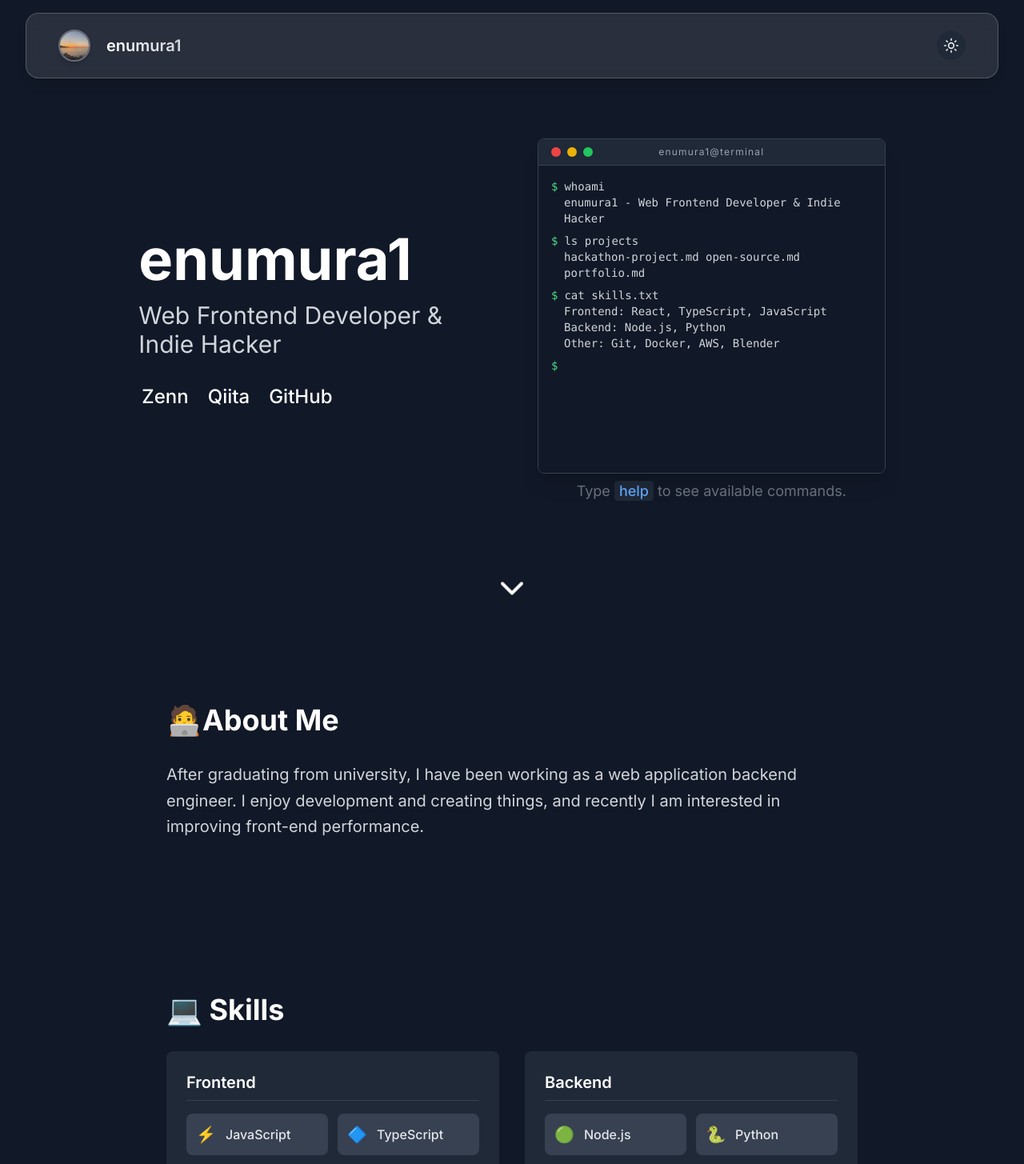
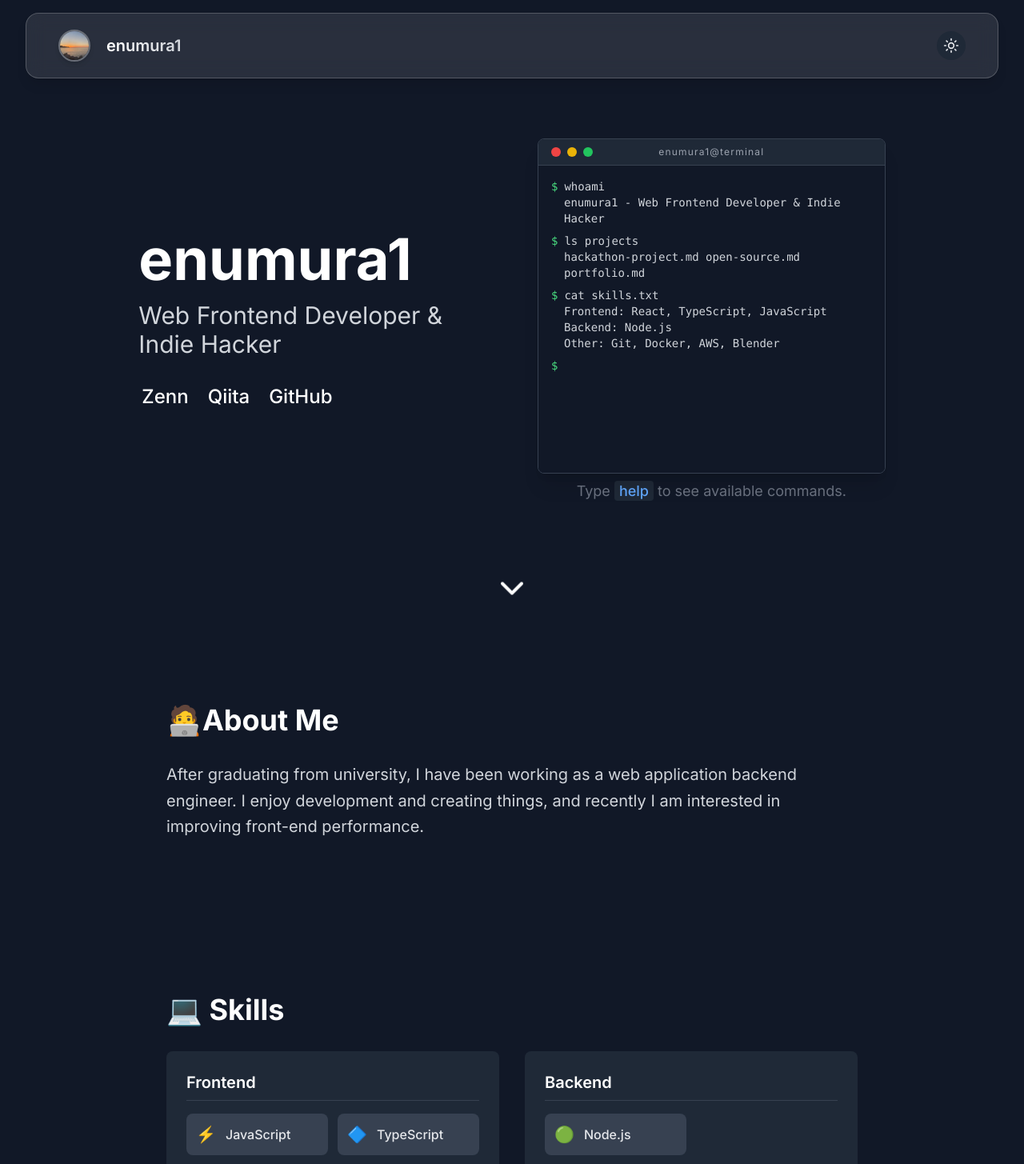
Before and after one commit to enumura1/portofolio-site-v3, a Next.js app: page / in a window 1280 px wide. Shown: the top 1455 px of the page at 80% size. Built offline with nearby package versions, Linux system fonts and the light colour scheme; no server answers.

Commit message:
delete:sk content

```diff
--- a/src/components/static/Skills.tsx
+++ b/src/components/static/Skills.tsx
@@ -19,8 +19,7 @@ type Skill = {
     {
       name: "Backend",
       items: [
-        { name: "Node.js", icon: "🟢" },
-        { name: "Python", icon: "🐍" }
+        { name: "Node.js", icon: "🟢" }
       ]
     },
     {
--- a/src/components/static/TerminalInterface.tsx
+++ b/src/components/static/TerminalInterface.tsx
@@ -8,7 +8,7 @@ export function TerminalInterface() {
   const [commands, setCommands] = useState<{command: string, output: string}[]>([
     { command: 'whoami', output: 'enumura1 - Web Frontend Developer & Indie Hacker' },
     { command: 'ls projects', output: 'hackathon-project.md  open-source.md  portfolio.md' },
-    { command: 'cat skills.txt', output: 'Frontend: React, TypeScript, JavaScript \nBackend: Node.js, Python\nOther: Git, Docker, AWS, Blender' }
+    { command: 'cat skills.txt', output: 'Frontend: React, TypeScript, JavaScript \nBackend: Node.js \nOther: Git, Docker, AWS, Blender' }
   ]);
   const terminalRef = useRef<HTMLDivElement>(null);
   const inputRef = useRef<HTMLInputElement>(null);
@@ -87,7 +87,7 @@ export function TerminalInterface() {
             output = 'hackathon-project.md  open-source.md  portfolio.md';
             break;
         case 'cat skills.txt':
-            output = 'Frontend: React, TypeScript, JavaScript, Tailwind CSS\nBackend: Node.js, Python\nOther: Git, Docker, AWS, Blender';
+            output = 'Frontend: React, TypeScript, JavaScript, Tailwind CSS\nBackend: Node.js \nOther: Git, Docker, AWS, Blender';
             break;
         case 'cat resolutions':
             output = '🎯 Annual Developer Goals 2025:\n\n1. Master React Server Components & streaming patterns\n2. Contribute to 3+ open-source projects\n3. Write a technical e-book on web performance\n4. Launch 2 side projects with focus on accessibility\n5. Improve TypeScript knowledge with advanced patterns\n6. Mentor junior developers through community events';
```
